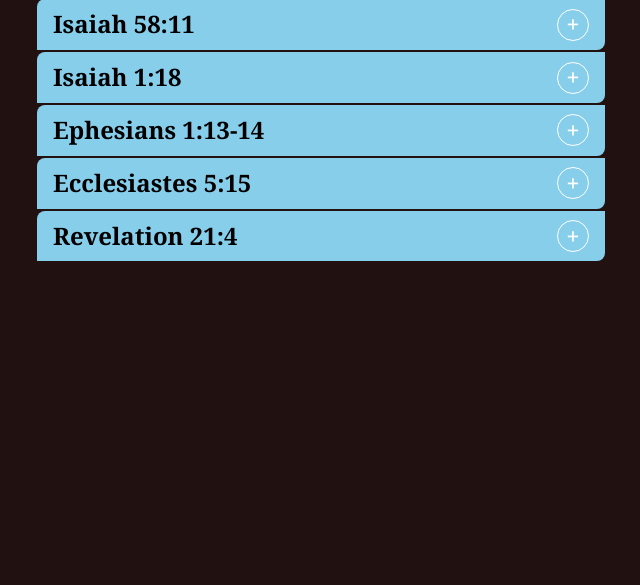
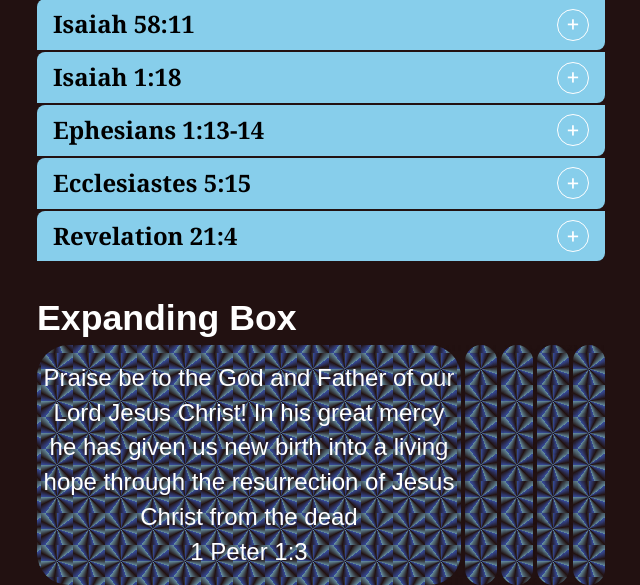
Before and after one commit to waraton/Welcome, a plain HTML site: page accordion/index.html in a window 1280 px wide. Shown: the part 582-1167 px from the top of the page, without its empty margins (319-959 px from the left). Before the commit the page ends 843 px from the top, so only its background shows below. Drawn offline with Linux system fonts and the light colour scheme.

Commit message:
growing flex

```diff
--- a/accordion/app.js
+++ b/accordion/app.js
@@ -1,3 +1,4 @@
+const bgs = document.querySelectorAll('.bg > div')
 document.querySelectorAll(".jsAccordion .title span").forEach((button) => {
   button.addEventListener("click", () => {
     accordion(button);
@@ -24,3 +25,22 @@ function accordion(x) {
     }
   });
 }
+bgs.forEach((bg)=>{
+  bg.addEventListener('click',()=>{
+    removeGrow()
+    bg.classList.add('grow')
+  })
+
+})
+function removeGrow() {
+  bgs.forEach((bg)=>{
+    bg.classList.remove('grow')
+  })
+}
+setInterval(() => {
+  randomBg()
+}, 8352);
+function randomBg(){
+  removeGrow()
+  bgs[Math.floor(Math.random()*bgs.length)].classList.add('grow')
+}
--- a/accordion/index.html
+++ b/accordion/index.html
@@ -71,6 +71,17 @@
         <p class="content">He will wipe every tear from their eyes. There will be no more death or mourning or crying or pain, for the old order of things has passed away.</p>
       </section>
     </section>
+    <section class="accordion">
+      <h2>Expanding Box</h2>
+      <div class="bg">
+
+      <div class="bg1 grow">Praise be to the God and Father of our Lord Jesus Christ! In his great mercy he has given us new birth into a living hope through the resurrection of Jesus Christ from the dead<br>1 Peter 1:3</div>
+      <div class="bg2">Be strong and courageous. Do not be afraid or terrified because of them, for the Lord your God goes with you; he will never leave you nor forsake you.<br>Deuteronomy 31:6</div>
+      <div class="bg3">LORD, you establish peace for us; all that we have accomplished you have done for us.<br>Isaiah 26:12</div>
+      <div class="bg4">The world and its desires pass away, but the man who does the will of God lives forever.<br>1 John 2:17</div>
+      <div class="bg5">But the wisdom that comes from heaven is first of all pure; then peace-loving, considerate, submissive, full of mercy and good fruit, impartial and sincere.<br>James 3:17</div>
+      </div>
+    </section>
   </main>
   <script src="app.js"></script>
 </body>
--- a/accordion/style.css
+++ b/accordion/style.css
@@ -79,3 +79,30 @@ input[type="radio"]:checked ~ p.content,
   color: red;
   rotate: 45deg;
 }
+.bg{
+  display: flex;
+  flex-direction: row;
+  overflow: hidden;
+  gap: .25rem;
+  height: 15rem;
+}
+.bg > *{
+  background-color: teal;
+  border-radius: 2rem;
+  cursor: pointer;
+  color: #2111;
+  text-align: center;
+  padding: .25em;
+  transition:  .5s;
+  width: 2rem;
+  display: grid;
+  place-content: center;
+  background: linear-gradient(#2115 0 0),repeating-conic-gradient(royalblue, #2321, skyblue 15%) center/2rem 2rem ;
+  font-size: 1.5rem;
+  font-family: sans-serif;
+}
+.grow{
+  flex-grow: 1;
+  color: white;
+  cursor: auto;
+}
```
